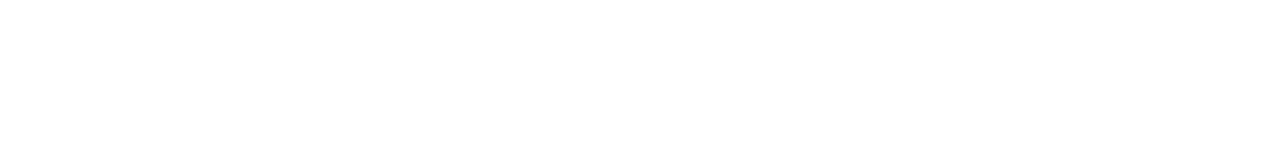
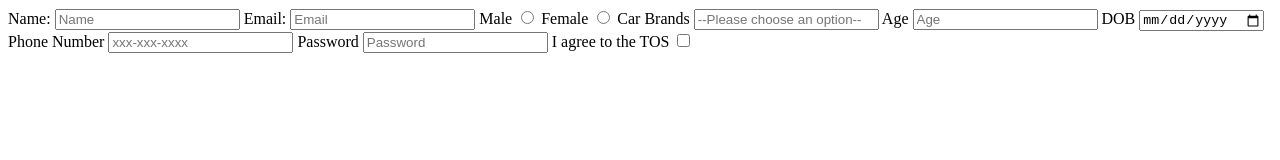
Before and after one commit to acciojob/signup-form-car-Anamika21-dobriyal, a website: page main.html in a window 1280 px wide. Drawn offline with Linux system fonts and the light colour scheme.

Commit message:
created a submission

```diff
--- a/main.html
+++ b/main.html
@@ -8,6 +8,28 @@
 
 <body>
 	<!-- the entire body must be written by student -->
+	<form method="post">
+		<label for="name">Name:</label>
+		<input type="text" id="name" placeholder="Name" required>
+		<label for="email">Email:</label>
+		<input type= "email" required id = "email" placeholder="Email">
+		<label for="gender_m">Male</label>
+		<input type="radio" id="gender_m" name="gender" required>
+		<label for="gender_f">Female</label>
+		<input type="radio" id="gender_f" name="gender" required>
+		<label for="cars">Car Brands</label>
+		<input type="select" id="cars" required placeholder="--Please choose an option--">
+		<label for="age">Age</label>
+		<input type="number" id="age" required placeholder="Age">
+		<label for="dob">DOB</label>
+		<input type="date" id="dob" required>
+		<label for="tel">Phone Number</label>
+		<input type="tel" id="tel" required placeholder="xxx-xxx-xxxx">
+		<label for="password">Password</label>
+		<input type="password" required id="password" placeholder="Password">
+		<label for="tos">I agree to the TOS</label>
+		<input type="checkbox" id="tos" required>
+	</form>
     <script type="text/javascript" src="./script.js">
 </script>
 
```
